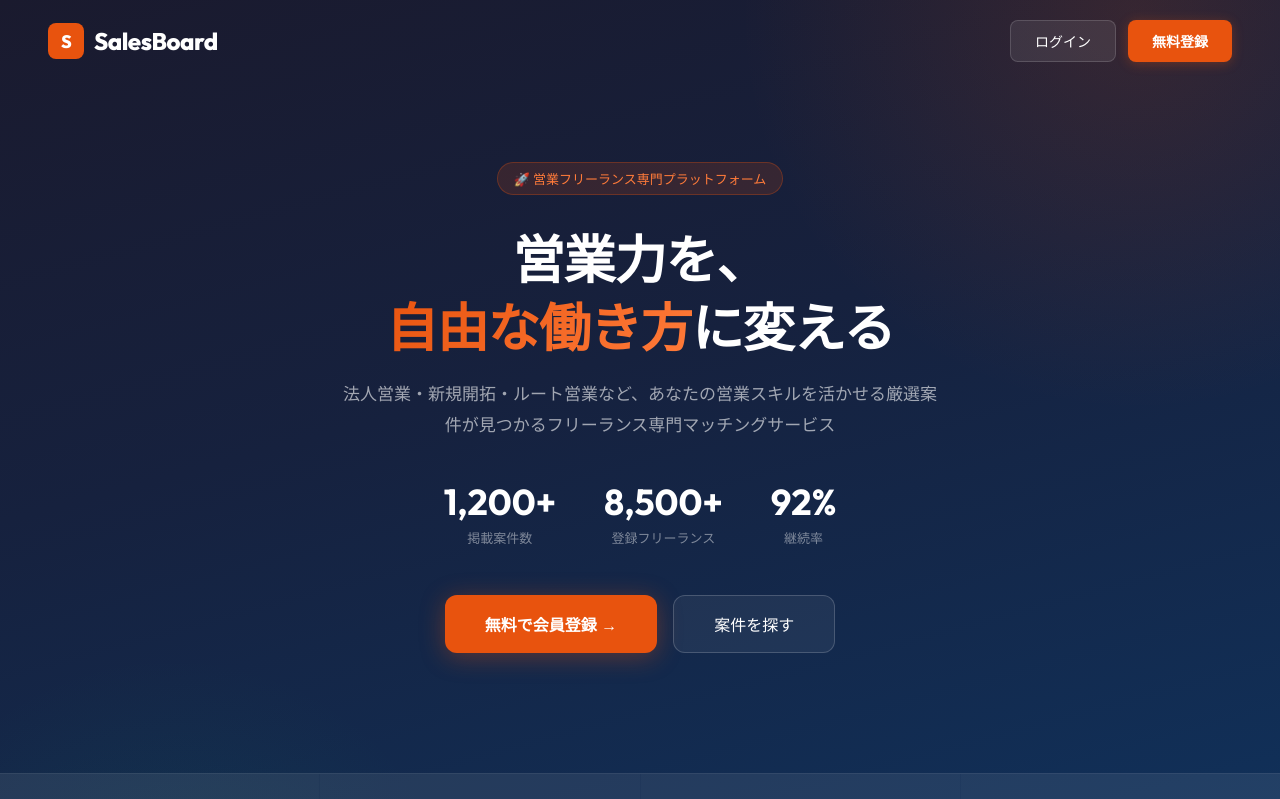
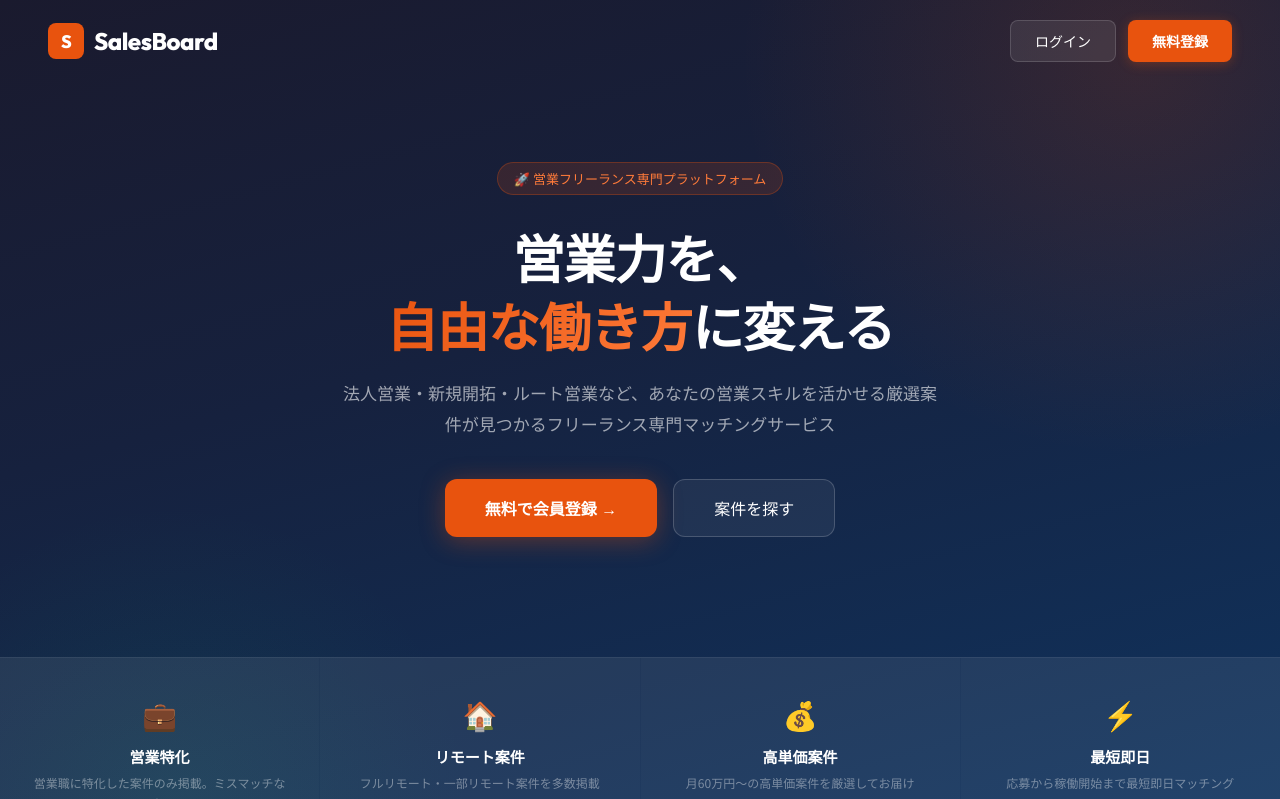
Before and after one commit to oshita-ops/salesboard, a React (Vite) app: page / in a window 1280 px wide. Shown: the top 799 px of the page. Built offline with nearby package versions, Linux system fonts and the light colour scheme.

Commit message:
Update App.jsx

```diff
--- a/src/App.jsx
+++ b/src/App.jsx
@@ -602,21 +602,6 @@ export default function App() {
               法人営業・新規開拓・ルート営業など、あなたの営業スキルを活かせる厳選案件が見つかるフリーランス専門マッチングサービス
             </p>
 
-            <div className="stats-row">
-              <div className="stat">
-                <div className="stat-num">1,200+</div>
-                <div className="stat-label">掲載案件数</div>
-              </div>
-              <div className="stat">
-                <div className="stat-num">8,500+</div>
-                <div className="stat-label">登録フリーランス</div>
-              </div>
-              <div className="stat">
-                <div className="stat-num">92%</div>
-                <div className="stat-label">継続率</div>
-              </div>
-            </div>
-
             <div className="cta-buttons">
               <button className="btn-cta-primary" onClick={() => setPage("register")}>
                 無料で会員登録 →
```
